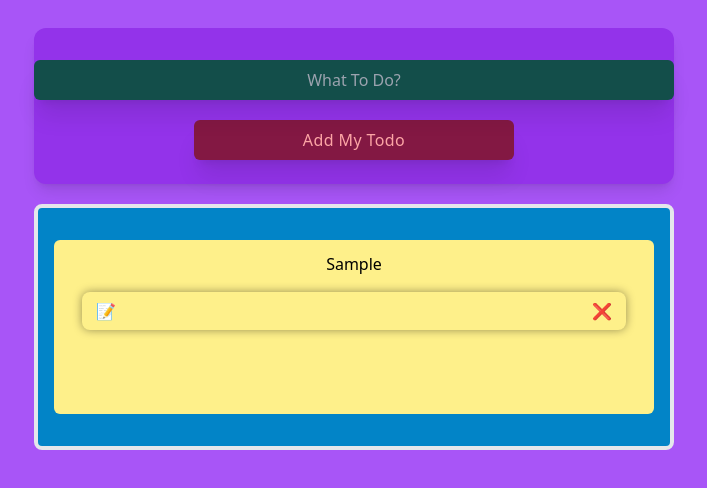
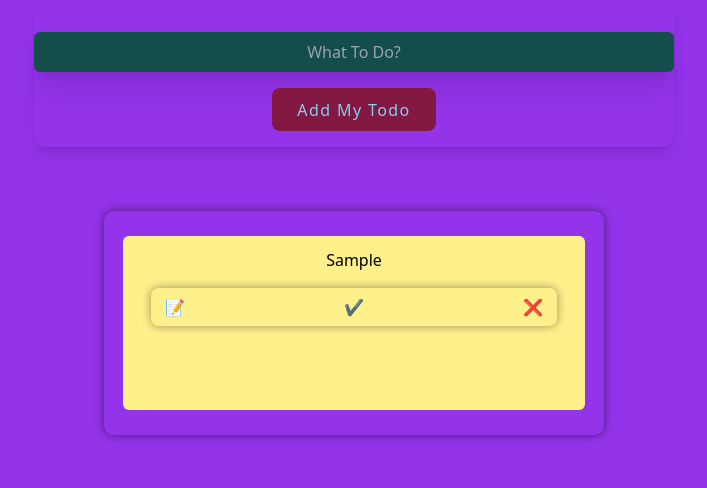
Before and after one commit to parham-mosadeq/todo-app-redux, a React (Create React App) app: page / in a window 1280 px wide. Both pictures are taken after typing "Sample" into the empty fields and a click on the button "Add My Todo". Shown: the top 488 px of the page, without its empty margins (286-993 px from the left). Built offline with nearby package versions, Linux system fonts and the light colour scheme.

Commit message:
more styling, done fea. added again

```diff
--- a/src/App.js
+++ b/src/App.js
@@ -1,21 +1,26 @@
 import React from 'react';
-// redux
+
+// redux tools
 import { Provider } from 'react-redux';
 
+// redux
 import store from './redux/store';
 
 // component
 import Todos from './components/Todos';
 
+// style
+import { Main } from './styles/styledComponents';
+
 const App = () => {
   return (
-    <main className=' h-screen flex flex-row align-center justify-center text-center  '>
+    <Main>
       <Provider store={store}>
         <article className='w-screen'>
           <Todos />
         </article>
       </Provider>
-    </main>
+    </Main>
   );
 };
 
--- a/src/components/Todo.js
+++ b/src/components/Todo.js
@@ -2,19 +2,31 @@ import React from 'react';
 // redux
 import { useSelector, useDispatch } from 'react-redux';
 // actions
-import { editTodo, removeTodo, closeEdit } from '../redux/todos/actionTodo';
+import {
+  editTodo,
+  removeTodo,
+  closeEdit,
+  doneTodo,
+} from '../redux/todos/actionTodo';
 // styles
-import { BtnContainer, Container } from '../styles/styledComponents';
+import {
+  BtnContainer,
+  Container,
+} from '../styles/styledComponents';
 
 const Todo = ({ txt, id }) => {
   const dispatch = useDispatch();
 
   const isEditing = useSelector((state) => state.todoReducer.isEditing);
+  const isDone = useSelector((state) => state.todoReducer.isDone);
   const isId = useSelector((state) => state.todoReducer.id);
 
   return (
     <Container>
-      <p>{txt}</p>
+      <p className={isDone && id === isId ? 'text-blue-500' : ' text-black'}>
+        {txt}
+      </p>
+
       <BtnContainer>
         <button
           onClick={() =>
@@ -24,6 +36,9 @@ const Todo = ({ txt, id }) => {
           {isEditing && id === isId ? '❌' : '📝'}
         </button>
 
+        <button onClick={() => dispatch(doneTodo(id))}>
+          {isDone && id === isId ? '🔁' : '✔'}
+        </button>
         {/* 🔁 ✔ */}
 
         <button onClick={() => dispatch(removeTodo(id))}>❌</button>
--- a/src/components/Todos.js
+++ b/src/components/Todos.js
@@ -7,6 +7,9 @@ import { textTodo, addTodo } from '../redux/todos/actionTodo';
 
 // component
 import Todo from './Todo';
+
+// styles
+import { Article, MainContainer, FormBtn } from '../styles/styledComponents';
 
 const Todos = () => {
   const inputData = useSelector((state) => state.todoReducer.textTodo);
@@ -23,10 +26,10 @@ const Todos = () => {
   });
 
   return (
-    <div className='bg-purple-500  h-screen capitalize h-screen pt-5'>
+    <MainContainer>
       {/* form start */}
       <form
-        className=' mt-2 w-1/2 mr-auto ml-auto rounded-xl bg-purple-600 shadow-lg h-1/5 pt-8'
+        className='w-1/2 mr-auto ml-auto rounded-xl bg-purple-600 shadow-lg h-1/5 pt-8'
         onClick={(e) => e.preventDefault()}
       >
         {/* input start */}
@@ -43,21 +46,17 @@ const Todos = () => {
         {/* input end */}
 
         {/* button start */}
-        <div className='mt-5 text-red-300  rounded-md shadow-xl w-1/2 mr-auto ml-auto bg-pink-900'>
-          <button
-            className='capitalize tracking-wide pl-1 pr-1 pt-2 pb-2 hover:shadow-lg'
-            onClick={() => dispatch(addTodo())}
-          >
+        <div>
+          <FormBtn onClick={() => dispatch(addTodo())}>
             {isEditing ? ' finished' : 'add my todo'}
-          </button>
+          </FormBtn>
+          {/* button end */}
         </div>
       </form>
       {/* form end */}
 
-      {/* button end */}
-
       {/* show todo */}
-      <article className='bg-sky-600 max-h-96 w-6/12 mr-auto ml-auto mt-5 rounded-lg p-4 border-4'>
+      <Article>
         {/* todo start */}
         {todosArray ? (
           todosArray.map((todo) => {
@@ -72,14 +71,12 @@ const Todos = () => {
             );
           })
         ) : (
-          <h2 className='text-blue-100 tracking-widest font-light'>
-            add a todo...
-          </h2>
+          <h2>add a todo...</h2>
         )}
         {/* todo end */}
-      </article>
+      </Article>
       {/* show todo */}
-    </div>
+    </MainContainer>
   );
 };
 
--- a/src/index.css
+++ b/src/index.css
@@ -1,3 +1,8 @@
 @tailwind base;
 @tailwind components;
 @tailwind utilities;
+
+* {
+  margin: 0;
+  padding: 0;
+}
--- a/src/redux/todos/actionTodo.js
+++ b/src/redux/todos/actionTodo.js
@@ -33,4 +33,11 @@ const closeEdit = (id) => {
   };
 };
 
-export { addTodo, textTodo, editTodo, removeTodo, closeEdit };
+const doneTodo = (id) => {
+  return {
+    type: 'DONE_TODO',
+    payload: id,
+  };
+};
+
+export { addTodo, doneTodo, textTodo, editTodo, removeTodo, closeEdit };
--- a/src/redux/todos/reducerTodo.js
+++ b/src/redux/todos/reducerTodo.js
@@ -4,6 +4,7 @@ const initState = {
   textTodo: '',
   todos: [],
   isEditing: false,
+  isDone: false,
   id: null,
 };
 const reducerTodo = (state = initState, action) => {
@@ -15,7 +16,6 @@ const reducerTodo = (state = initState, action) => {
       };
 
     case 'ADD_TODO':
-
       if (state.isEditing) {
         const itemId = state.id;
         const findItem = state.todos.find((item) => item.id === itemId);
@@ -39,6 +39,16 @@ const reducerTodo = (state = initState, action) => {
         ...state,
         todos: newItems,
         textTodo: '',
+        isDone: false,
+      };
+
+    case 'DONE_TODO':
+      return {
+        ...state,
+        textTodo: '',
+        isDone: !state.isDone,
+        isEditing: false,
+        id: action.payload,
       };
 
     case 'EDIT_TODO':
@@ -56,6 +66,7 @@ const reducerTodo = (state = initState, action) => {
         ...state,
         textTodo: '',
         isEditing: false,
+        isDone: false,
       };
 
     default:
--- a/src/styles/styledComponents.js
+++ b/src/styles/styledComponents.js
@@ -1,6 +1,56 @@
 import styled from 'styled-components';
 
+// styles App.js
+const Main = styled.div`
+  max-width: 100vw;
+  overflow-x: hidden;
+  margin: 0;
+  padding: 0;
+  text-align: center;
+`;
+
+// styles Todos.js
+
+const FormBtn = styled.button`
+  background-color: #831843;
+
+  padding: 0.6rem 1.6rem;
+  margin: 1rem auto;
+  border-radius: 8px;
+  cursor: pointer;
+  text-decoration: none;
+  text-transform: capitalize;
+  letter-spacing: 1.4px;
+  color: skyblue;
+
+  transition: box-shadow 0.3s ease;
+
+  :hover {
+    box-shadow: 0 0 8px rgba(0, 0, 0, 0.6);
+  }
+
+  :focus {
+    outline: none;
+  }
+`;
+
+const MainContainer = styled.div`
+  background-color: #9333ea;
+  min-height: 100vh;
+`;
+
+const Article = styled.div`
+  max-width: 500px;
+  min-height: 150px;
+  padding: 9px 19px;
+  margin: auto;
+  margin-top: 4rem;
+  box-shadow: 0 0 10px rgba(0, 0, 0, 0.5);
+  border-radius: 10px;
+`;
+
 // styles Todo.sj
+
 const Container = styled.div`
   height: 150px;
   max-height: 500px;
@@ -18,4 +68,4 @@ const BtnContainer = styled.div`
   border-radius: 8px;
 `;
 
-export { Container, BtnContainer };
+export { Container, FormBtn, BtnContainer, Article, MainContainer, Main };
```
